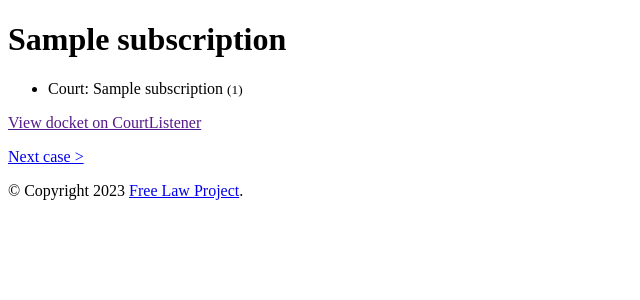
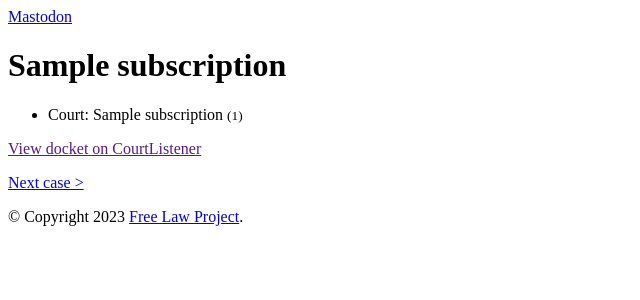
Before and after one commit to freelawproject/bigcases2, a Django app: page /docket/1/ in a window 1280 px wide. Shown: the top 300 px of the page, without its empty margins (0-640 px from the left). Run offline with Django 4.2, Linux system fonts and the light colour scheme; tables that the repository leaves empty hold one stand-in row (values such as "Sample post"); parts of the project's set-up code (start-up, migrations or seed data) failed here and were passed over.

Commit message:
feat(html): Add rel=me
This allows link verification on Mastodon. See:
https://docs.joinmastodon.org/user/profile/#verification

```diff
--- a/bc/assets/templates/base.html
+++ b/bc/assets/templates/base.html
@@ -9,7 +9,11 @@
 </head>
 
 <body>
-    <div id="content">{% block content %}{% endblock %}</div>
+    <div id="content">
+      {# rel=me is needed to make the link verified on Mastodon #}
+        <a rel="me" href="https://law.builders/@bigcases">Mastodon</a>
+      {% block content %}{% endblock %}
+    </div>
     <div id="footer">
         {% block footer %}
         <span>&copy; Copyright {% now "Y" %} <a href="https://free.law/">Free Law Project</a>.</span>
```
